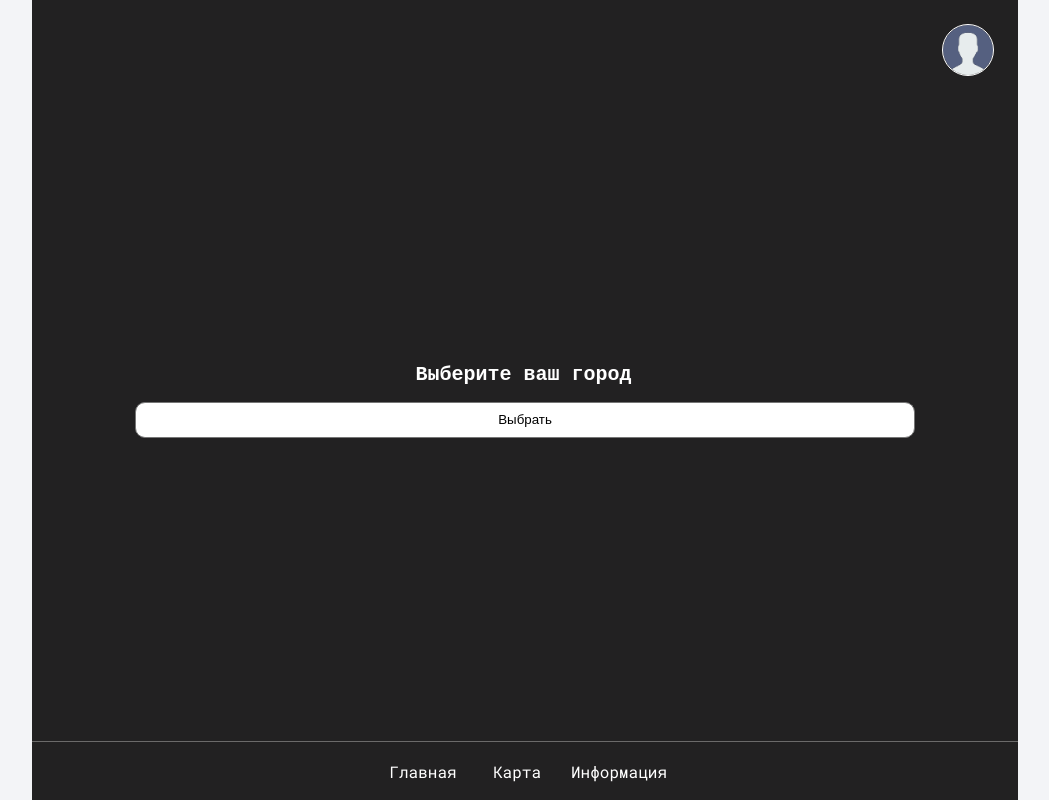
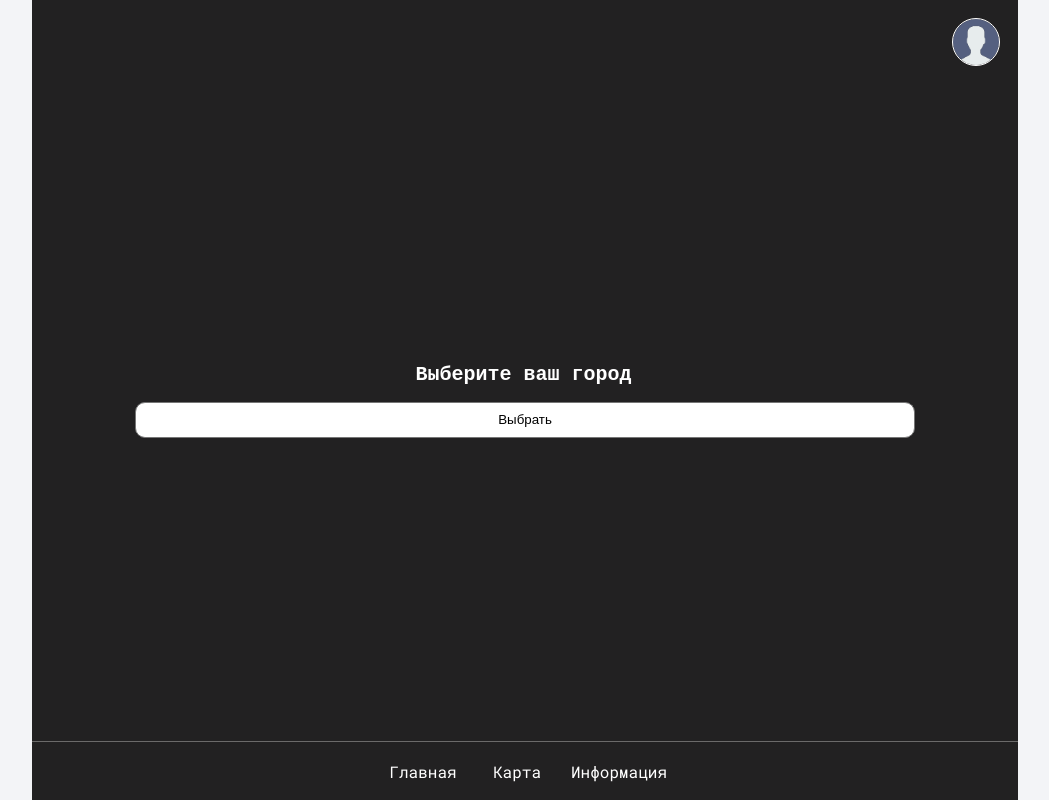
Before and after one commit to lighterboiii/discrete-taburetka-project, a React (Create React App) app: page / in a window 1280 px wide. Shown: the whole page, without its empty margins (115-1164 px from the left). Built offline with nearby package versions, Linux system fonts and the light colour scheme.

Commit message:
внести правки в иконку логина

```diff
--- a/src/components/App/App.module.css
+++ b/src/components/App/App.module.css
@@ -28,8 +28,8 @@
 
 .userButton {
   position: absolute;
-  top: 24px;
-  right: 24px;
+  top: 18px;
+  right: 18px;
   background-image: url('../../images/user.png');
   background-repeat: no-repeat;
   background-size: 100%;
@@ -37,6 +37,21 @@
   border: 1px white solid;
   border-radius: 40px;
   background-color: #222122;
-  width: 52px;
-  height: 52px;
+  width: 48px;
+  height: 48px;
 }
+
+.userButtonActive {
+  position: absolute;
+  top: 18px;
+  right: 18px;
+  background-image: url('../../images/user.png');
+  background-repeat: no-repeat;
+  background-size: 100%;
+  background-position: center;
+  border: 1px #7289DA solid;
+  border-radius: 40px;
+  background-color: #222122;
+  width: 48px;
+  height: 48px;
+}
--- a/src/components/App/App.tsx
+++ b/src/components/App/App.tsx
@@ -1,6 +1,6 @@
 import st from './App.module.css';
 // eslint-disable-next-line @typescript-eslint/no-unused-vars
-import { BrowserRouter as Router, Routes, Route, useLocation, Link } from 'react-router-dom';
+import { BrowserRouter as Router, Routes, Route, useLocation, Link, useMatch } from 'react-router-dom';
 import { RegisterPage } from '../../pages/register/register';
 import { ContactsPage } from '../../pages/contacts/contacts';
 import { AroundPage } from '../../pages/around/around';
@@ -17,9 +17,11 @@ export const App: FC = () => {
   const location = useLocation();
   const background = location;
 
+  const matchLogin = useMatch('/login/*');
+
   return (
     <div className={st.App}>
-      <Link to={'/login'}><button className={st.userButton}></button></Link>
+      <Link to={'/login'}><button className={Boolean(matchLogin) ? `${st.userButtonActive}` : `${st.userButton}`}></button></Link>
       <Routes location={background}>
         <Route path='/' element={<MainPage />}>
           <Route path='list' element={<ListPage />} />
```
